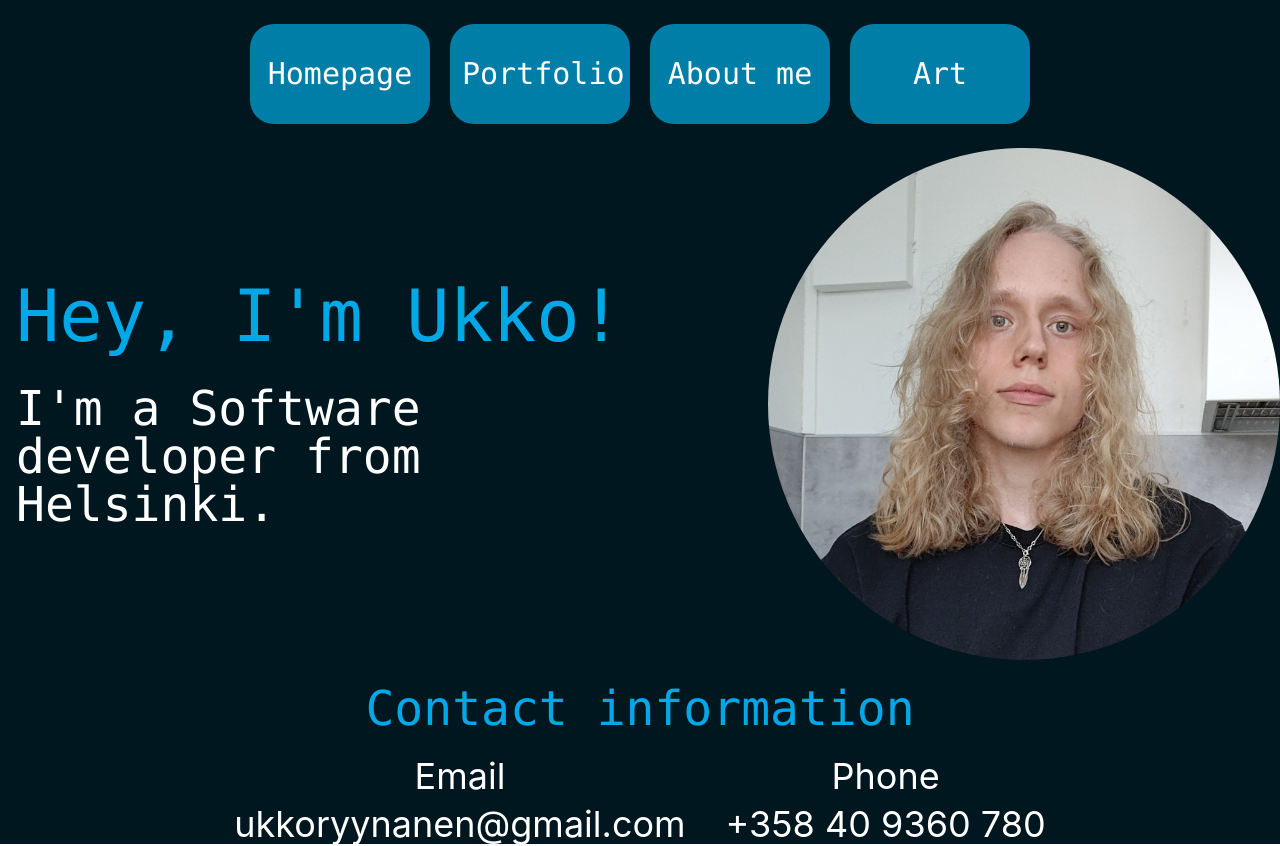
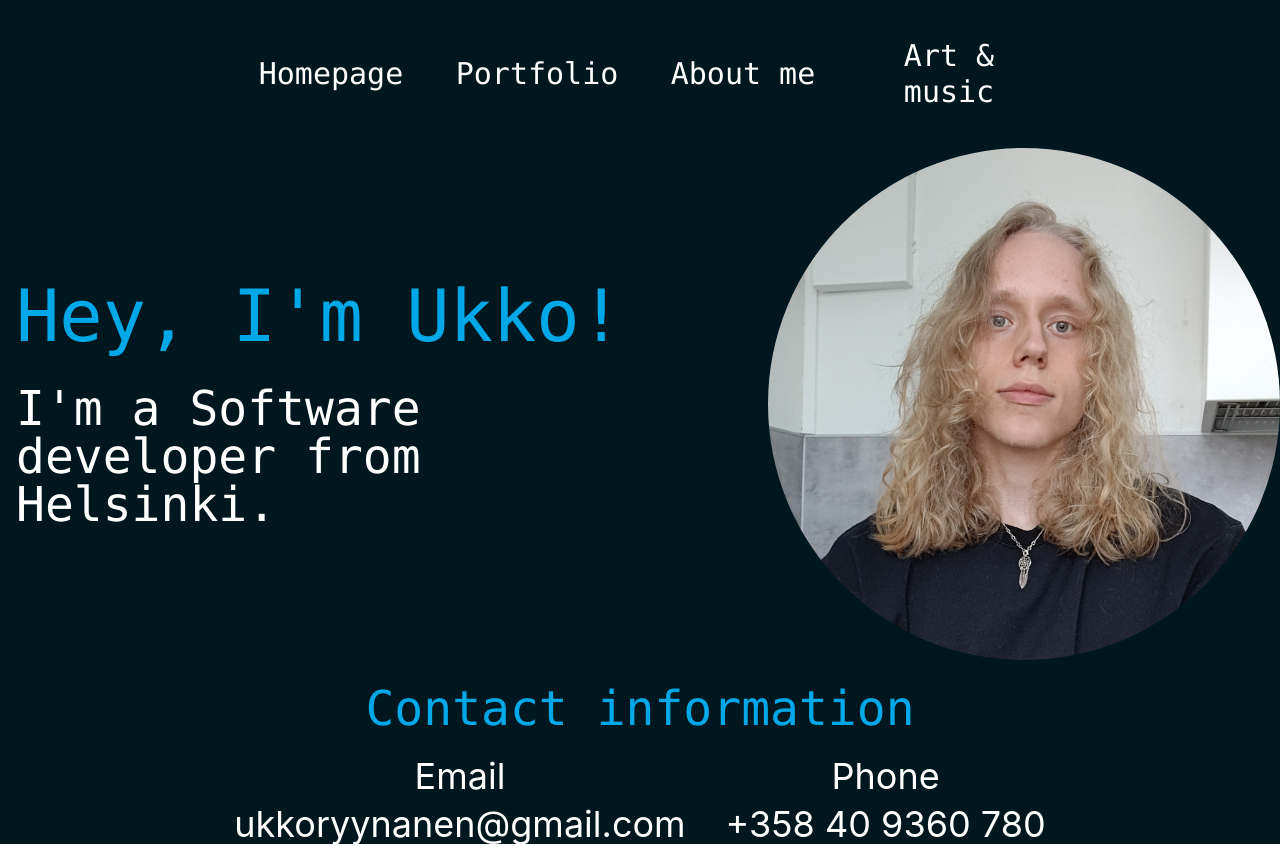
Before and after one commit to Ukkohhh/Personalwebsite, a React (Vite) app: page / in a window 1280 px wide. Built offline with nearby package versions, Linux system fonts and the light colour scheme.

Commit message:
feat: prettier navigation
made navigation buttons pretty

```diff
--- a/src/components/atoms/CustomButton.tsx
+++ b/src/components/atoms/CustomButton.tsx
@@ -1,4 +1,4 @@
-import "@/App.css"
+import "@/App.css";
 
 interface CustomButtonProps {
   children: string;
@@ -15,7 +15,7 @@ export default function CustomButton({
   return (
     <button
       onClick={onClick}
-      className="text-Col1 text-3xl bg-Col4 hover:bg-Col5 p-3 rounded-3xl font-mono"
+      className="text-Col1 text-3xl bg-Col2 hover:underline font-mono flex justify-center items-center"
       style={{
         width: `${width}px`,
         height: `${height}px`,
--- a/src/components/molecules/NavBarButton.tsx
+++ b/src/components/molecules/NavBarButton.tsx
@@ -7,7 +7,7 @@ interface NavBarButtonProps {
 export default function NavBarButton({ children }: NavBarButtonProps) {
   return (
     <div>
-      <CustomButton width={180} height={100}>
+      <CustomButton width={190} height={100}>
         {children}
       </CustomButton>
     </div>
--- a/src/components/organisms/NavBar.tsx
+++ b/src/components/organisms/NavBar.tsx
@@ -6,7 +6,7 @@ export default function NavBar() {
   return (
     <div className="flex bg-Col2 text-Col1 justify-center pt-6">
       <nav>
-        <ul className="flex flex-row gap-5">
+        <ul className="flex flex-row gap-4">
           <li>
             <NavLink to="/">
               <NavBarButton>Homepage</NavBarButton>
@@ -27,7 +27,7 @@ export default function NavBar() {
           <li>
             <NavLink to="/Art">
               {" "}
-              <NavBarButton>Art</NavBarButton>
+              <NavBarButton>Art & music</NavBarButton>
             </NavLink>
           </li>
         </ul>
```
